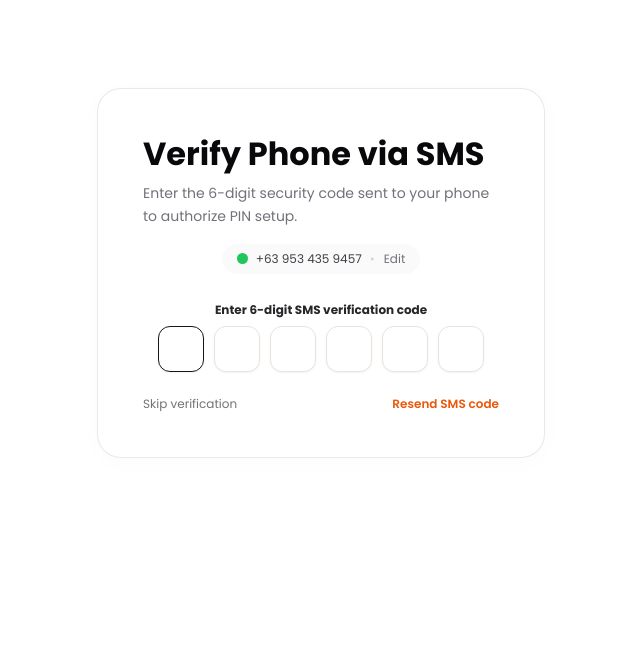
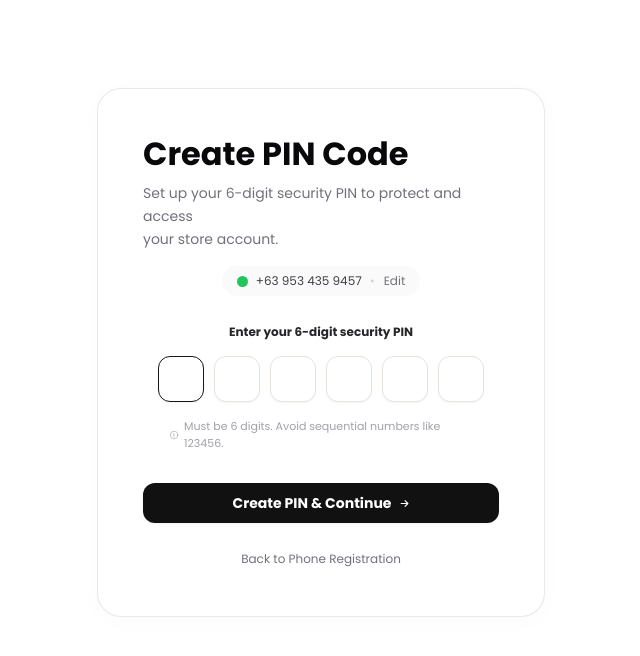
Before and after one commit to Marty-dev-arch/IT-12---Final-Project-Vjays-Bike, a React (Vite) app: page /create-pin in a window 1280 px wide. Shown: the top 656 px of the page, without its empty margins (319-959 px from the left). Built offline with nearby package versions, Linux system fonts and the light colour scheme; no server answers.

Commit message:
fix(auth): restore original clean Create PIN form without SMS blocking step

```diff
--- a/src/pages/auth/CreatePinPage.tsx
+++ b/src/pages/auth/CreatePinPage.tsx
@@ -1,22 +1,28 @@
 import React, { useState } from 'react';
 import { useNavigate } from 'react-router-dom';
 import { useAuth } from '../../context/AuthContext';
-import { authApi } from '../../services/api';
-import { sendFirebaseSmsOtp, verifyFirebaseSmsOtp } from '../../services/firebaseAuth';
 import PinInput from '../../components/ui/PinInput';
-import { RefreshCw } from 'lucide-react';
+import { HiOutlineInformationCircle } from 'react-icons/hi2';
 
 const CreatePinPage: React.FC = () => {
-  const [step, setStep] = useState<'verify_sms' | 'enter_pin' | 'confirm_pin'>('verify_sms');
-  const [smsCode, setSmsCode] = useState('');
-  const [pin, setPin] = useState('');
   const [error, setError] = useState('');
-  const [loading, setLoading] = useState(false);
-  const [resendCooldown, setResendCooldown] = useState(0);
-
   const { createPin } = useAuth();
   const navigate = useNavigate();
   const phone = localStorage.getItem('vjays_phone') || '09534359457';
+
+  const handlePinComplete = (pin: string) => {
+    setError('');
+    if (/^(012345|123456|234567|345678|456789|567890|111111|222222|333333|444444|555555|666666|777777|888888|999999|000000)$/.test(pin)) {
+      setError('Avoid sequential or repeated numbers');
+      return;
+    }
+    const success = createPin(pin);
+    if (success) {
+      navigate('/dashboard');
+    } else {
+      setError('Failed to create PIN. Please try again.');
+    }
+  };
 
   const formatDisplayPhone = (p: string) => {
     const d = p.replace(/\D/g, '');
@@ -26,79 +32,8 @@ const CreatePinPage: React.FC = () => {
     return `+63 ${p}`;
   };
 
-  const handleResendSms = async () => {
-    if (resendCooldown > 0 || loading) return;
-    setError('');
-    setLoading(true);
-    try {
-      await sendFirebaseSmsOtp(phone);
-
-      setResendCooldown(60);
-      const timer = window.setInterval(() => {
-        setResendCooldown((prev) => {
-          if (prev <= 1) {
-            clearInterval(timer);
-            return 0;
-          }
-          return prev - 1;
-        });
-      }, 1000);
-    } catch (err: any) {
-      setError(err?.message || 'Failed to resend SMS code. Please try again.');
-    } finally {
-      setLoading(false);
-    }
-  };
-
-  const handleSmsComplete = async (code: string) => {
-    setError('');
-    setSmsCode(code);
-    setLoading(true);
-    try {
-      await verifyFirebaseSmsOtp(code);
-      setStep('enter_pin');
-    } catch (err: any) {
-      setError(err?.message || 'Invalid or expired verification code. Please check your SMS.');
-    } finally {
-      setLoading(false);
-    }
-  };
-
-  const handlePinComplete = (enteredPin: string) => {
-    setError('');
-    if (/^(012345|123456|234567|345678|456789|567890|111111|222222|333333|444444|555555|666666|777777|888888|999999|000000)$/.test(enteredPin)) {
-      setError('Avoid sequential or repeated numbers');
-      return;
-    }
-    setPin(enteredPin);
-    setStep('confirm_pin');
-  };
-
-  const handleConfirmPinComplete = async (confirmPin: string) => {
-    setError('');
-    if (confirmPin !== pin) {
-      setError('PINs do not match. Please re-enter.');
-      return;
-    }
-
-    setLoading(true);
-    try {
-      await authApi.createPin(pin, phone, smsCode);
-      createPin(pin, smsCode);
-      navigate('/dashboard');
-    } catch (err: any) {
-      createPin(pin, smsCode);
-      navigate('/dashboard');
-    } finally {
-      setLoading(false);
-    }
-  };
-
   return (
     <div className="flex flex-col min-h-screen bg-white dark:bg-[#000000] font-poppins px-4">
-      {/* Invisible reCAPTCHA container for Firebase Phone Auth */}
-      <div id="recaptcha-container"></div>
-
       <div className="self-stretch h-8 sm:h-12" />
       <div className="flex flex-col items-center py-6 sm:py-10">
         <div className="flex flex-col items-center w-full max-w-[448px]">
@@ -108,17 +43,13 @@ const CreatePinPage: React.FC = () => {
           >
             {/* Header */}
             <div className="flex flex-col gap-2">
-              <h1 className="text-zinc-950 dark:text-[#EDEDED] text-[28px] sm:text-[32px] font-bold leading-tight">
-                {step === 'verify_sms' && 'Verify Phone via SMS'}
-                {step === 'enter_pin' && 'Create Security PIN'}
-                {step === 'confirm_pin' && 'Confirm Security PIN'}
+              <h1 className="text-zinc-950 dark:text-[#EDEDED] text-[32px] font-bold leading-tight">
+                Create PIN Code
               </h1>
               <p className="text-zinc-500 dark:text-[#A1A1A1] text-sm leading-relaxed">
-                {step === 'verify_sms' && 'Enter the 6-digit security code sent to your phone to authorize PIN setup.'}
-                {step === 'enter_pin' && 'Set up your 6-digit security PIN to protect and access your store account.'}
-                {step === 'confirm_pin' && 'Re-enter your 6-digit security PIN to confirm.'}
+                Set up your 6-digit security PIN to protect and access
+                <br />your store account.
               </p>
-
               {/* Phone display */}
               <div className="flex items-center justify-center pt-2">
                 <div className="flex items-center py-1.5 px-3.5 rounded-full bg-neutral-50 dark:bg-[#121212] border border-transparent dark:border-[#262626]">
@@ -142,38 +73,7 @@ const CreatePinPage: React.FC = () => {
               </div>
             )}
 
-            {/* Step 1: Verify SMS code */}
-            {step === 'verify_sms' && (
-              <div className="flex flex-col gap-5">
-                <div className="flex flex-col items-center gap-2">
-                  <span className="text-zinc-800 dark:text-[#A1A1A1] text-xs font-bold">
-                    Enter 6-digit SMS verification code
-                  </span>
-                  <PinInput onComplete={handleSmsComplete} error={error} />
-                </div>
-
-                <div className="flex items-center justify-between text-xs pt-1">
-                  <button
-                    type="button"
-                    onClick={() => setStep('enter_pin')}
-                    className="text-neutral-500 hover:text-neutral-800 dark:text-neutral-400 dark:hover:text-white bg-transparent border-0 cursor-pointer"
-                  >
-                    Skip verification
-                  </button>
-                  <button
-                    type="button"
-                    disabled={resendCooldown > 0 || loading}
-                    onClick={handleResendSms}
-                    className="text-orange-600 dark:text-orange-400 font-semibold bg-transparent border-0 cursor-pointer disabled:opacity-50"
-                  >
-                    {resendCooldown > 0 ? `Resend SMS in ${resendCooldown}s` : 'Resend SMS code'}
-                  </button>
-                </div>
-              </div>
-            )}
-
-            {/* Step 2: Enter PIN */}
-            {step === 'enter_pin' && (
+            {/* PIN Input */}
             <div className="flex flex-col gap-6">
               <div className="flex flex-col pb-2 gap-2">
                 <div className="flex flex-col items-center">
@@ -193,41 +93,27 @@ const CreatePinPage: React.FC = () => {
                 </div>
               </div>
 
+              {/* Submit */}
+              <button
+                className="flex justify-center items-center bg-[#111111] dark:bg-white text-white dark:text-[#000000] py-2.5 gap-[9px] rounded-xl border-0 hover:bg-neutral-800 dark:hover:bg-neutral-200 active:scale-[0.98] transition-all cursor-pointer font-bold"
+                style={{ boxShadow: '0px 1px 2px #0000000D' }}
+              >
+                <span className="text-sm">Create PIN & Continue</span>
+                <svg className="w-[9px] h-[9px] text-white dark:text-[#000000]" fill="none" viewBox="0 0 24 24" stroke="currentColor" strokeWidth={3}>
+                  <path strokeLinecap="round" strokeLinejoin="round" d="M13.5 4.5L21 12m0 0l-7.5 7.5M21 12H3" />
+                </svg>
+              </button>
+
+              {/* Back link */}
               <div className="flex flex-col items-center py-1">
                 <button
-                    onClick={() => setStep('verify_sms')}
+                  onClick={() => navigate('/register')}
                   className="text-zinc-500 dark:text-[#A1A1A1] text-xs hover:text-zinc-700 dark:hover:text-[#EDEDED] bg-transparent border-0 cursor-pointer"
                 >
-                    Back to SMS Code Verification
+                  Back to Phone Registration
                 </button>
               </div>
             </div>
-            )}
-
-            {/* Step 3: Confirm PIN */}
-            {step === 'confirm_pin' && (
-              <div className="flex flex-col gap-6">
-                <div className="flex flex-col pb-2 gap-2">
-                  <div className="flex flex-col items-center">
-                    <span className="text-zinc-800 dark:text-[#A1A1A1] text-xs font-bold">
-                      Re-enter your 6-digit security PIN to confirm
-                    </span>
-                  </div>
-                  <div className="py-2">
-                    <PinInput onComplete={handleConfirmPinComplete} error={error} />
-                  </div>
-                </div>
-
-                <div className="flex flex-col items-center py-1">
-                  <button
-                    onClick={() => setStep('enter_pin')}
-                    className="text-zinc-500 dark:text-[#A1A1A1] text-xs hover:text-zinc-700 dark:hover:text-[#EDEDED] bg-transparent border-0 cursor-pointer"
-                  >
-                    Change PIN
-                  </button>
-                </div>
-              </div>
-            )}
           </div>
         </div>
       </div>
--- a/src/pages/auth/RegisterPage.tsx
+++ b/src/pages/auth/RegisterPage.tsx
@@ -22,13 +22,7 @@ const RegisterPage: React.FC = () => {
 
     setLoading(true);
     try {
-      // Register local and dispatch verification PIN via SMS
       register(cleanPhone);
-      await authApi.requestPinCode(cleanPhone, 'create_pin');
-      navigate('/create-pin');
-    } catch (err: any) {
-      // Even if offline, allow continuing to PIN creation with local notice
-      console.warn('SMS dispatch notice:', err);
       navigate('/create-pin');
     } finally {
       setLoading(false);
@@ -56,7 +50,7 @@ const RegisterPage: React.FC = () => {
               Register Phone Number
             </h1>
             <p className="text-zinc-500 dark:text-[#A1A1A1] text-sm leading-relaxed">
-              Enter your store mobile number to receive a secure SMS verification code to create your PIN.
+              Enter your store mobile number to register and set up your security PIN.
             </p>
           </div>
 
```
Lines whose indentation alone changed are shown as unchanged.
